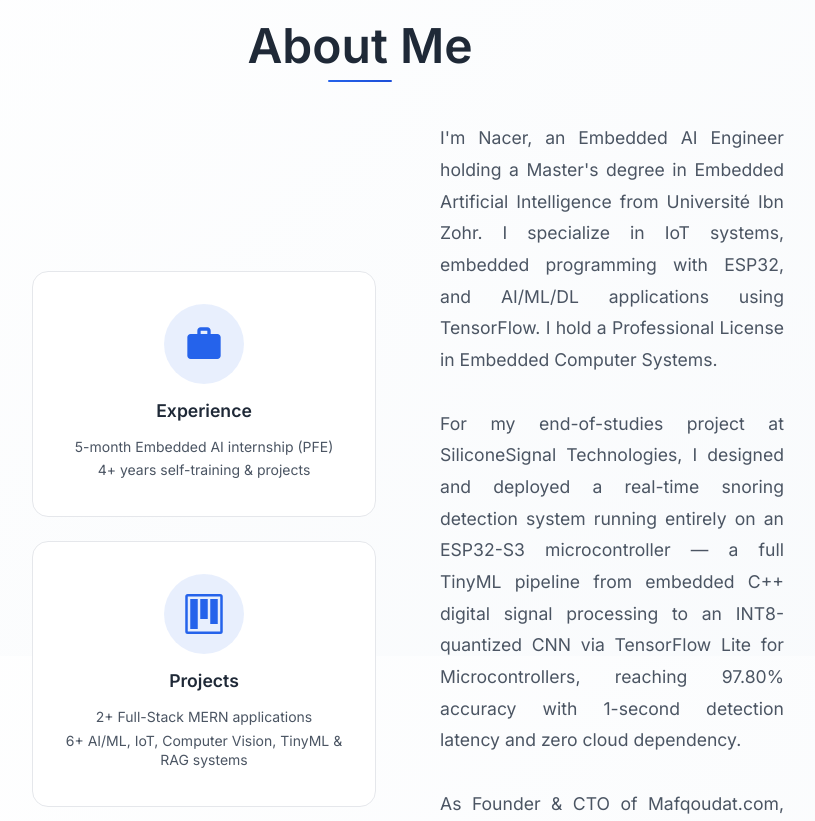
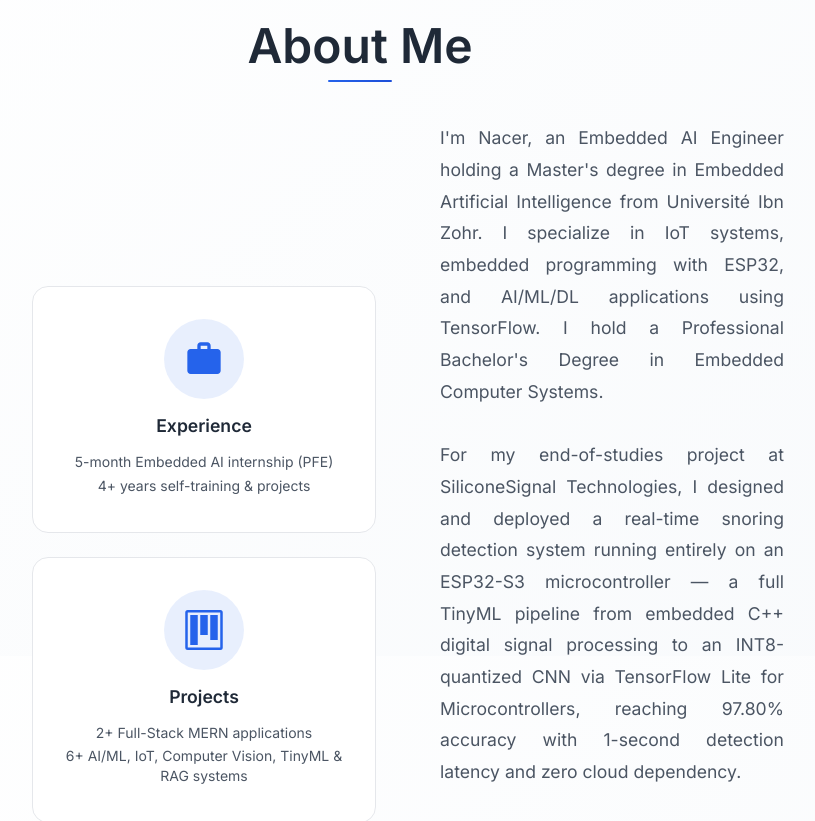
Before and after one commit to boubnacer/nacer-portfolio, a React (Create React App) app: page / in a window 1280 px wide. Shown: the part 944-1765 px from the top of the page, without its empty margins (280-1095 px from the left). Built offline with nearby package versions, Linux system fonts and the light colour scheme.

Commit message:
update the titles/sentences to have the correct morrocan language

```diff
--- a/src/components.js/About.js
+++ b/src/components.js/About.js
@@ -26,8 +26,8 @@ const About = () => {
             <p>
               I'm Nacer, an Embedded AI Engineer holding a Master's degree in Embedded Artificial
               Intelligence from Université Ibn Zohr. I specialize in IoT systems, embedded programming
-              with ESP32, and AI/ML/DL applications using TensorFlow. I hold a Professional License in
-              Embedded Computer Systems.
+              with ESP32, and AI/ML/DL applications using TensorFlow. I hold a Professional Bachelor's
+              Degree in Embedded Computer Systems.
             </p>
             <p>
               For my end-of-studies project at SiliconeSignal Technologies, I designed and deployed a
--- a/src/components.js/Header.js
+++ b/src/components.js/Header.js
@@ -46,7 +46,7 @@ const Header = () => {
         <div className="container header__details">
           <h1>Boubkraoui Nacer</h1>
           <h5 className="text-light">
-            Embedded AI & IoT Engineer (M.Sc.) | Full-Stack MERN Developer <br/>
+            Embedded AI & IoT Engineer (Master's Degree) | Full-Stack MERN Developer <br/>
             Specialized in Edge AI, TinyML & Embedded Systems | Founder & CTO @ Mafqoudat.com
           </h5>
           <div className="contact-cv__btns">
--- a/src/data.js
+++ b/src/data.js
@@ -241,10 +241,10 @@ export const timelineElements = [
   },
   {
     id: 8,
-    title: "Professional License in Embedded Computer Systems",
+    title: "Professional Bachelor's Degree in Embedded Computer Systems",
     location: "Université Ibn Zohr",
     descreption:
-      "Professional License in Embedded Computer Systems",
+      "Professional Bachelor's Degree in Embedded Computer Systems",
     buttonText: "View Academic Projects",
     date: "2018 - 2021",
     icon: "school",
```
